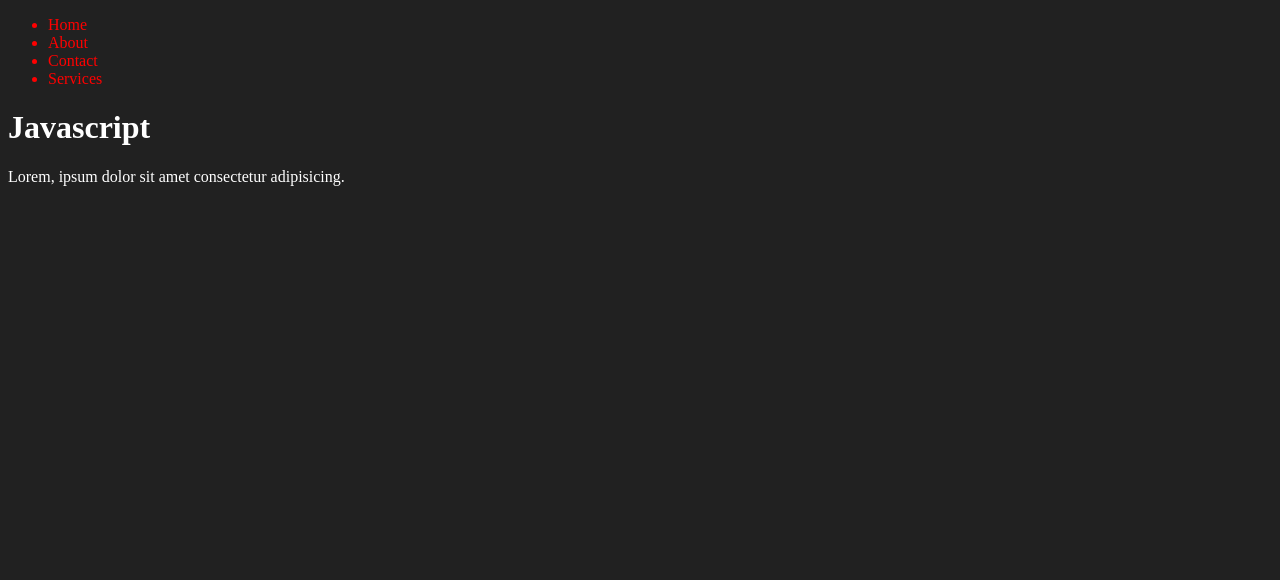
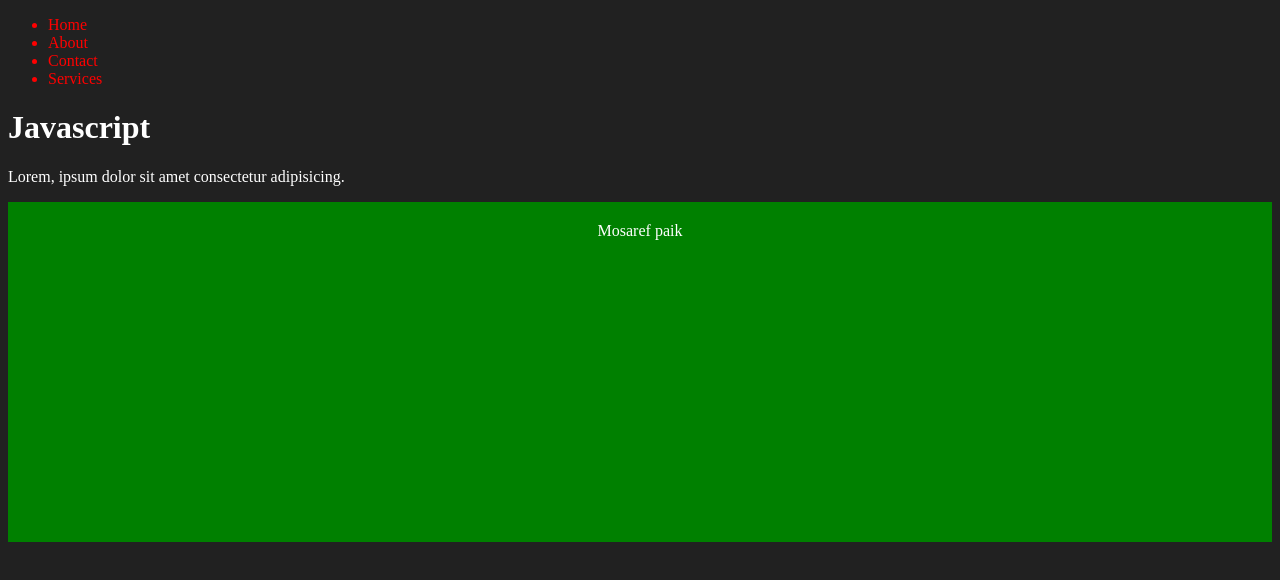
Before and after one commit to Mosaref1/javascript-tut, a plain HTML site: page js-2/dom2/index.html in a window 1280 px wide. Drawn offline with Linux system fonts and the light colour scheme.

Commit message:
add new dom and add body

```diff
--- a/js-2/dom2/dom2.js
+++ b/js-2/dom2/dom2.js
@@ -6,3 +6,19 @@ changeli.forEach( function (li) {
     li.style.color='red';
     li.style.dispaly='inline'
 })
+
+
+const creatediv = document.createElement('div');
+
+creatediv.className='new_div';
+creatediv.id='mainId'
+creatediv.style.backgroundColor='green'
+creatediv.innerText='Mosaref paik'
+creatediv.style.padding='20px'
+creatediv.style.height='300px'
+creatediv.style.textAlign='center'
+
+
+
+document.body.appendChild(creatediv)
+console.log(creatediv);
```
Also changed, not shown: js-2/dom2/index.html (+0 -3 lines).
